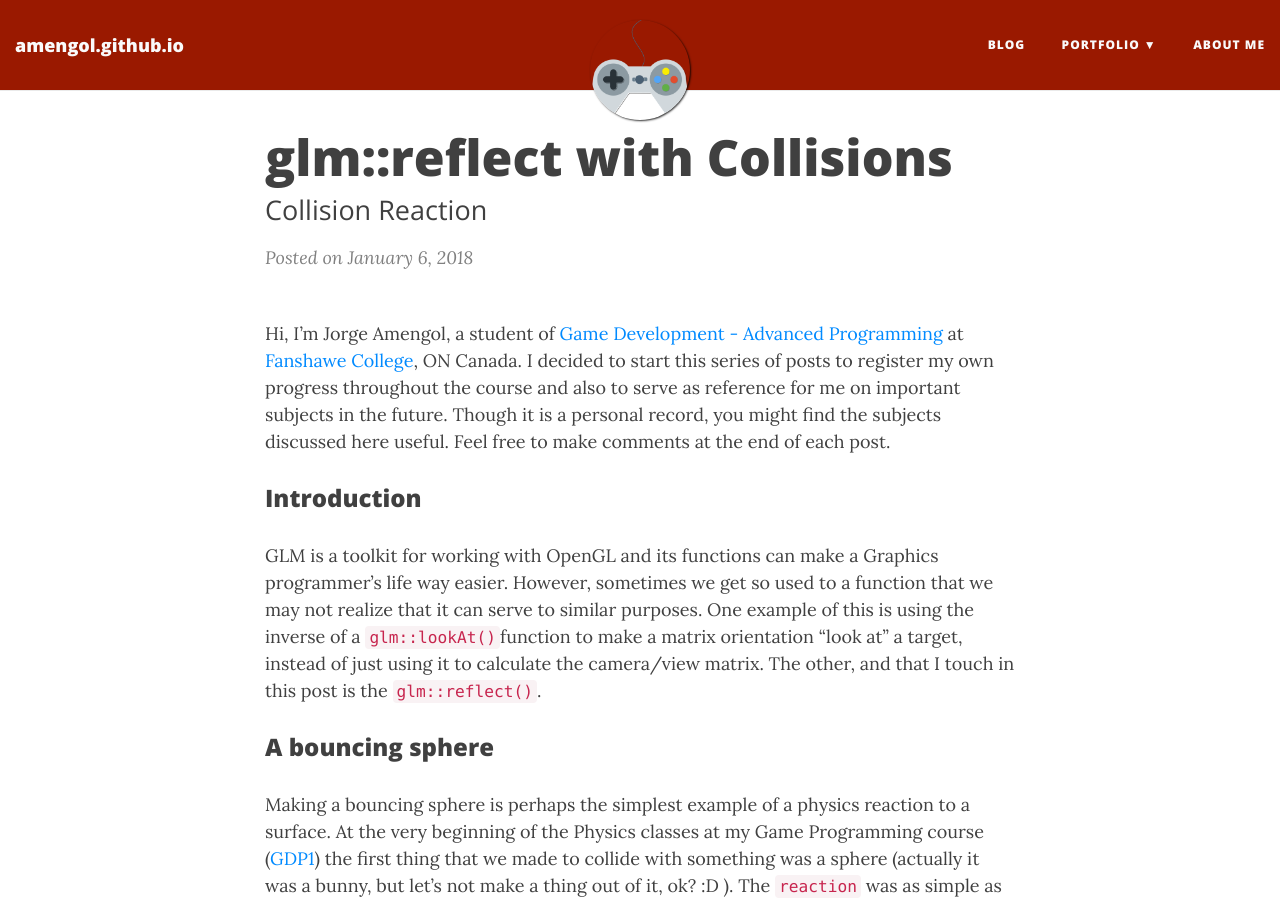
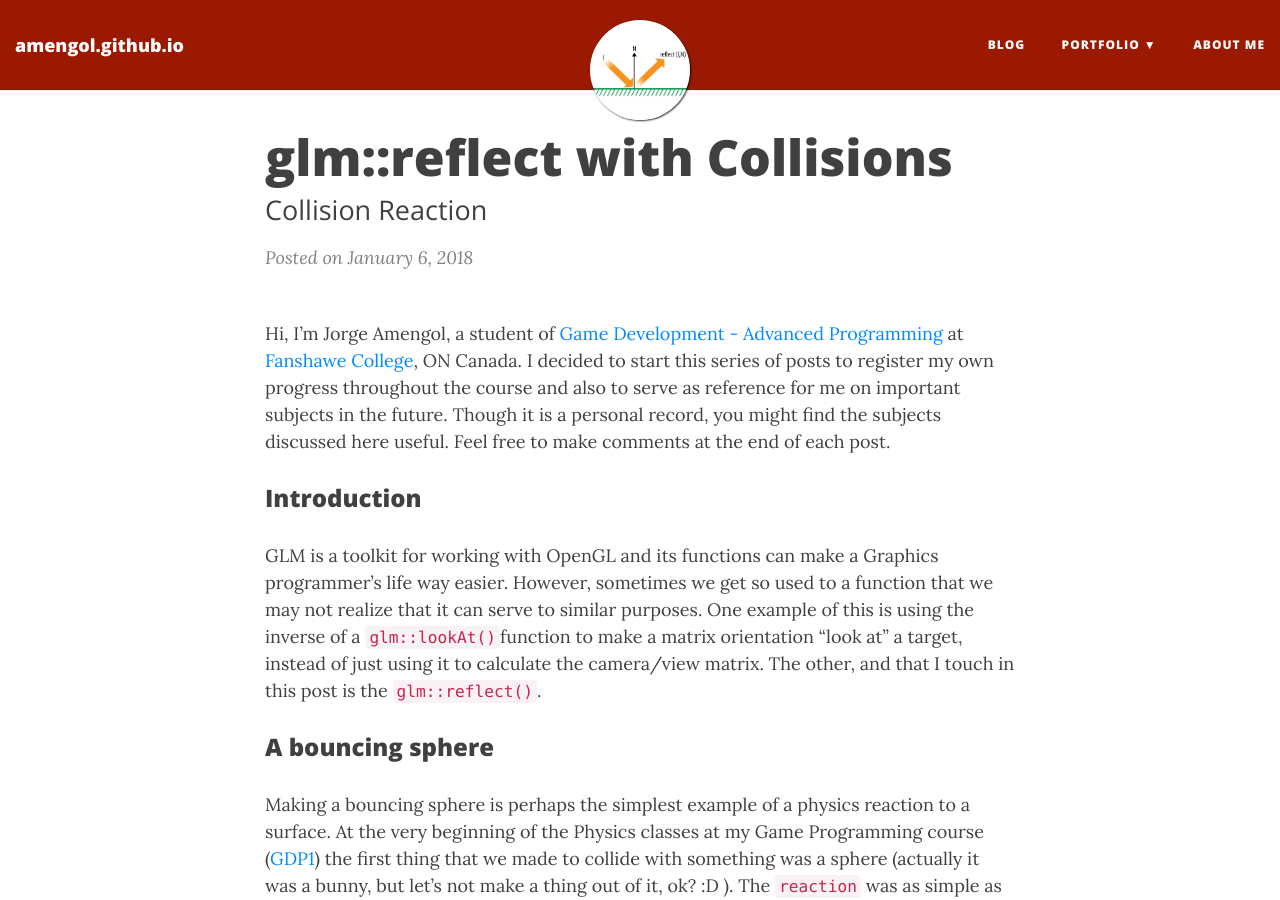
Before and after one commit to amengol/amengol.github.io, a Jekyll site: the page built from _posts/2018-01-06-using-glm-reflect-to-react.md, in a window 1280 px wide and 900 px high. Built offline with Jekyll 4.4.1, drawn with Linux system fonts in a browser that asks for light colours; nearby versions of some CDN libraries.

Commit message:
Added thumbnails

```diff
--- a/_posts/2018-01-06-using-glm-reflect-to-react.md
+++ b/_posts/2018-01-06-using-glm-reflect-to-react.md
@@ -5,6 +5,7 @@ subtitle: Collision Reaction
 category: game_physics
 tags: [Game Physics, Collision Detection, Collision Reaction]
 excerpt: GLM is a toolkit for working with OpenGL and its functions can make a Graphics programmer’s life way easier. However, sometimes we get so used to a function that we may not realize that it can serve to similar purposes. One example of this is using the inverse of a `glm::lookAt()`function to make a matrix orientation “look at” a target, instead of just using it to calculate the camera/view matrix. The other, and that I touch in this post is the `glm::reflect()`.
+image: /img/2018-01-06/Thumbnail.jpg
 ---
 
 Hi, I'm Jorge Amengol, a student of [Game Development - Advanced Programming](https://www.fanshawec.ca/programs-and-courses/program/gdp1-game-development-advanced-programming/next-year){:target="_blank"} at [Fanshawe College](https://www.fanshawec.ca/){:target="_blank"}, ON Canada. I decided to start this series of posts to register my own progress throughout the course and also to serve as reference for me on important subjects in the future. Though it is a personal record, you might find the subjects discussed here useful. Feel free to make comments at the end of each post.
```
Also changed, not shown: _posts/2018-01-03-visualizing-the-collision-detection-system.md (+1 -0 lines), img/2018-01-03/Thumbnail.jpg (added), img/2018-01-06/Thumbnail.jpg (added).
